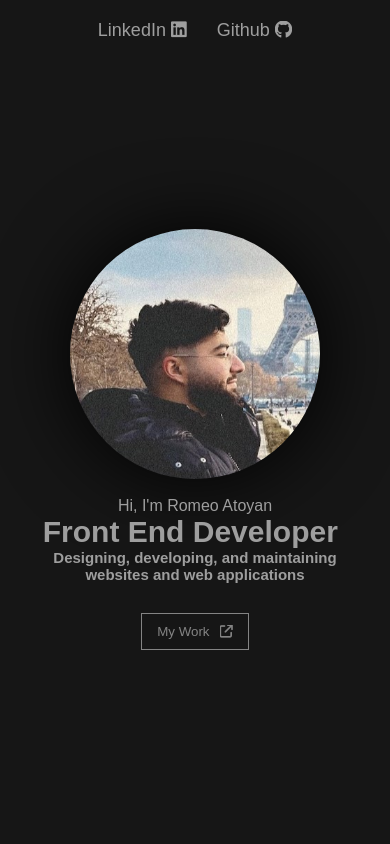
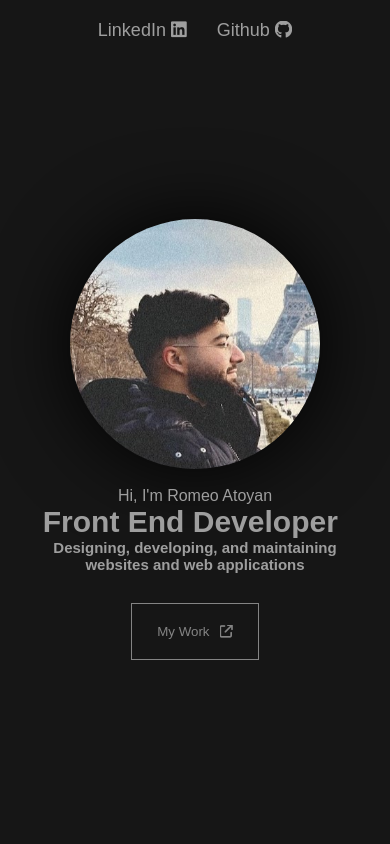
Before and after one commit to RomeoAtoyan/Portfolio, a React (Create React App) app: page / in a window 390 px wide. Shown: the top 844 px of the page. Built offline with nearby package versions, Linux system fonts and the light colour scheme.

Commit message:
responsive 1.2

```diff
--- a/src/Components/Introduction/Introduction.css
+++ b/src/Components/Introduction/Introduction.css
@@ -12,7 +12,7 @@
   display: flex;
   align-items: center;
   gap: 10px;
-  padding: 10px 15px;
+  padding: 20px 25px;
   border: 1px solid var(--main-accent-color);
   outline: none;
   background-color: transparent;
```
Also changed, not shown: src/Components/Skills/Skills.css (+0 -12 lines).
